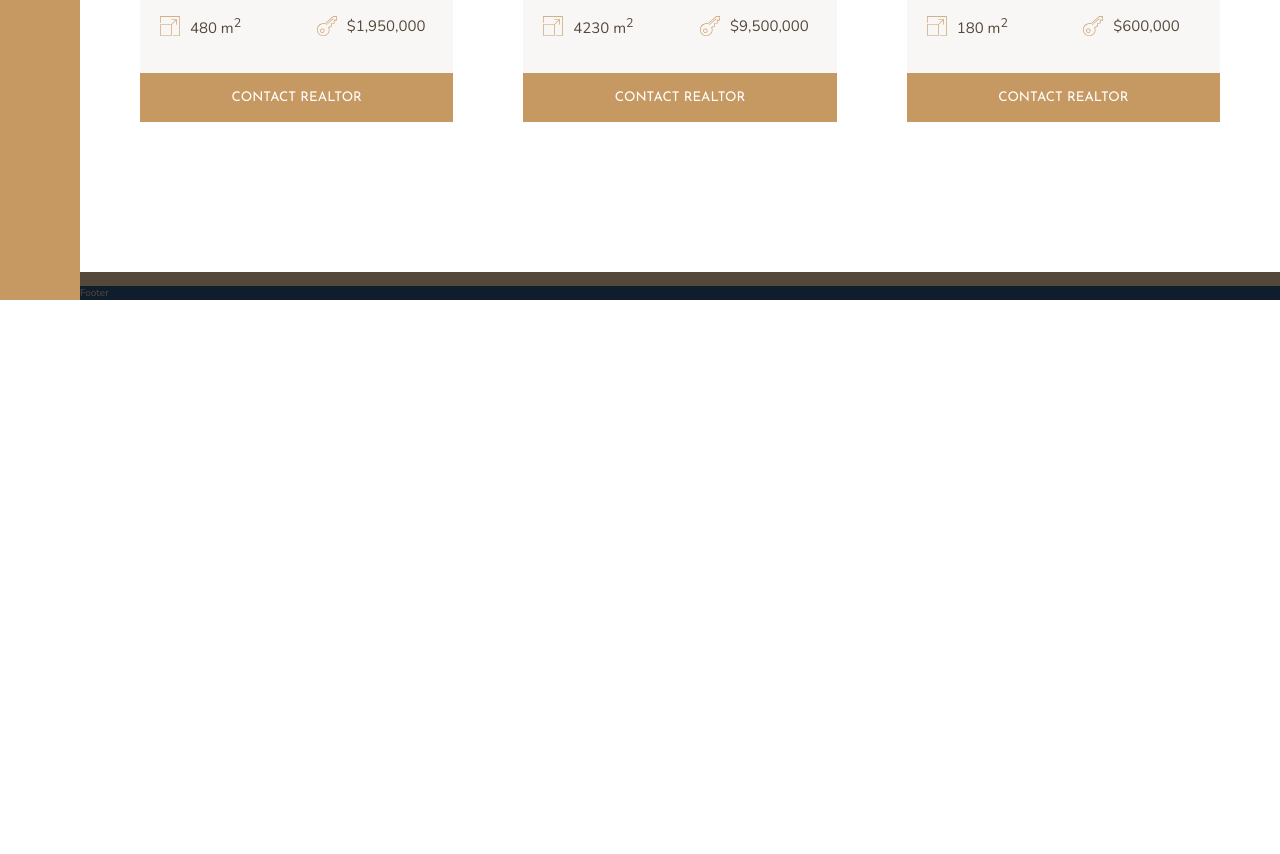
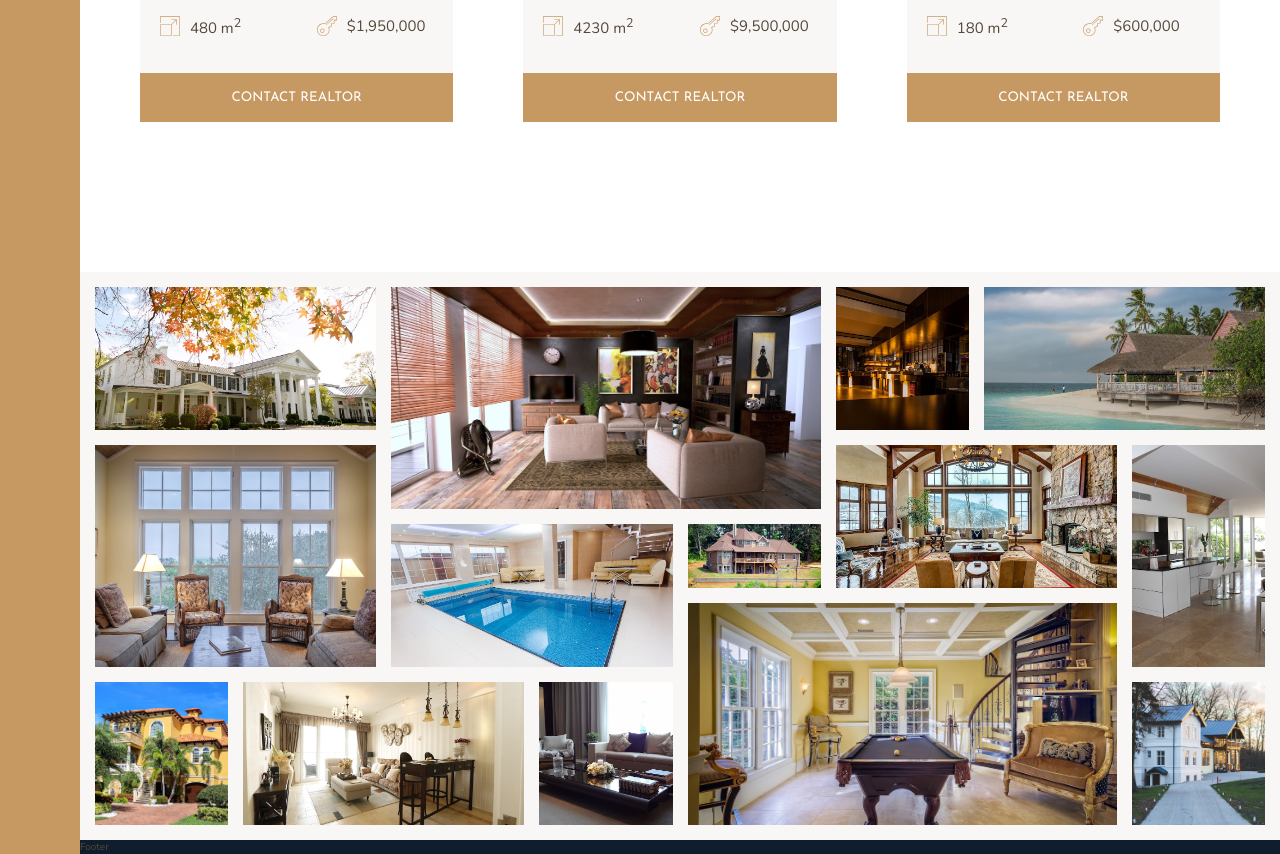
Before and after one commit to vivinmeth/nexter, a website: page index.html in a window 1280 px wide. Shown: the part 2864-3718 px from the top of the page. Before the commit the page ends 3164 px from the top, so only its background shows below. Drawn offline with nearby package versions, Linux system fonts and the light colour scheme.

Commit message:
gallery done

```diff
--- a/index.html
+++ b/index.html
@@ -288,7 +288,20 @@
             </div>
         </div>
         <div class="gallery">
-            gallery
+            <figure class="gallery__item gallery__item--1"><img src="img/gal-1.jpeg" alt="Gallery image 1" class="gallery__img"></figure>
+            <figure class="gallery__item gallery__item--2"><img src="img/gal-2.jpeg" alt="Gallery image 2" class="gallery__img"></figure>
+            <figure class="gallery__item gallery__item--3"><img src="img/gal-3.jpeg" alt="Gallery image 3" class="gallery__img"></figure>
+            <figure class="gallery__item gallery__item--4"><img src="img/gal-4.jpeg" alt="Gallery image 4" class="gallery__img"></figure>
+            <figure class="gallery__item gallery__item--5"><img src="img/gal-5.jpeg" alt="Gallery image 5" class="gallery__img"></figure>
+            <figure class="gallery__item gallery__item--6"><img src="img/gal-6.jpeg" alt="Gallery image 6" class="gallery__img"></figure>
+            <figure class="gallery__item gallery__item--7"><img src="img/gal-7.jpeg" alt="Gallery image 7" class="gallery__img"></figure>
+            <figure class="gallery__item gallery__item--8"><img src="img/gal-8.jpeg" alt="Gallery image 8" class="gallery__img"></figure>
+            <figure class="gallery__item gallery__item--9"><img src="img/gal-9.jpeg" alt="Gallery image 9" class="gallery__img"></figure>
+            <figure class="gallery__item gallery__item--10"><img src="img/gal-10.jpeg" alt="Gallery image 10" class="gallery__img"></figure>
+            <figure class="gallery__item gallery__item--11"><img src="img/gal-11.jpeg" alt="Gallery image 11" class="gallery__img"></figure>
+            <figure class="gallery__item gallery__item--12"><img src="img/gal-12.jpeg" alt="Gallery image 12" class="gallery__img"></figure>
+            <figure class="gallery__item gallery__item--13"><img src="img/gal-13.jpeg" alt="Gallery image 13" class="gallery__img"></figure>
+            <figure class="gallery__item gallery__item--14"><img src="img/gal-14.jpeg" alt="Gallery image 14" class="gallery__img"></figure>
         </div>
         <div class="footer">
             Footer
--- a/sass/_gallery.scss
+++ b/sass/_gallery.scss
@@ -1,5 +1,77 @@
 .gallery{
-  background-color: $color-grey-dark-1;
+  background-color: $color-grey-light-1;
+  grid-column: full-start / full-end;
+  padding: 1.5rem;
+  display: grid;
+  grid-template-columns: repeat(8, 1fr);
+  grid-template-rows: repeat(7, 5vw);
+  grid-gap: 1.5rem;
 
-  grid-column: full-start / full-end;
+  &__item{
+    &--1{
+
+      grid-row: 1 / 3;
+      grid-column: 1 / 3;
+    }
+
+    &--2{
+      grid-row: 1 / 4;
+      grid-column: 3 / 6;
+    }
+    &--3{
+      grid-row: 1 / 3;
+      grid-column: 6 / 7;
+    }
+    &--4{
+      grid-row: 1 / 3;
+      grid-column: 7 / 9;
+    }
+    &--5{
+      grid-row: 3 / 6;
+      grid-column: 1 / 3;
+    }
+    &--6{
+      grid-row: 4 / 6;
+      grid-column: 3 / 5;
+    }
+    &--7{
+      grid-row: 4 / 5;
+      grid-column: 5 / 6;
+    }
+    &--8{
+      grid-row: 3 / 5;
+      grid-column: 6 / 8;
+    }
+    &--9{
+      grid-row: 3 / 6;
+      grid-column: 8 / 9;
+    }
+    &--10{
+      grid-row: 6 / 8;
+      grid-column: 1 / 2;
+    }
+
+    &--11{
+      grid-row: 6 / 8;
+      grid-column: 2 / 4;
+    }
+    &--12{
+      grid-row: 6 / 8;
+      grid-column: 4 / 5;
+   }
+   &--13{
+     grid-row: 5 / 8;
+     grid-column: 5 / 8;
+   }
+   &--14{
+     grid-row: 6 / 8;
+     grid-column: 8 / 9;
+   }
+  }
+
+  &__img{
+    width: 100%;
+    height: 100%;
+    object-fit: cover;
+  }
 }
```
Also changed, not shown: css/style.css.
